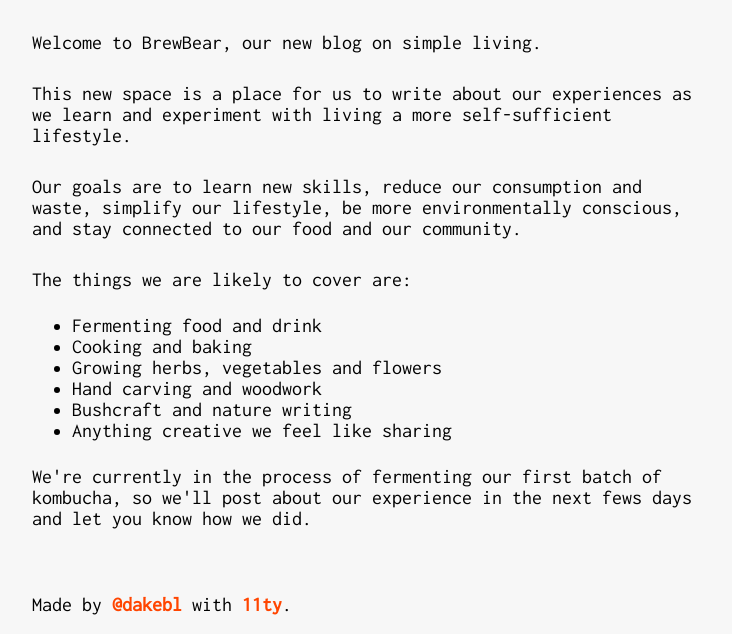
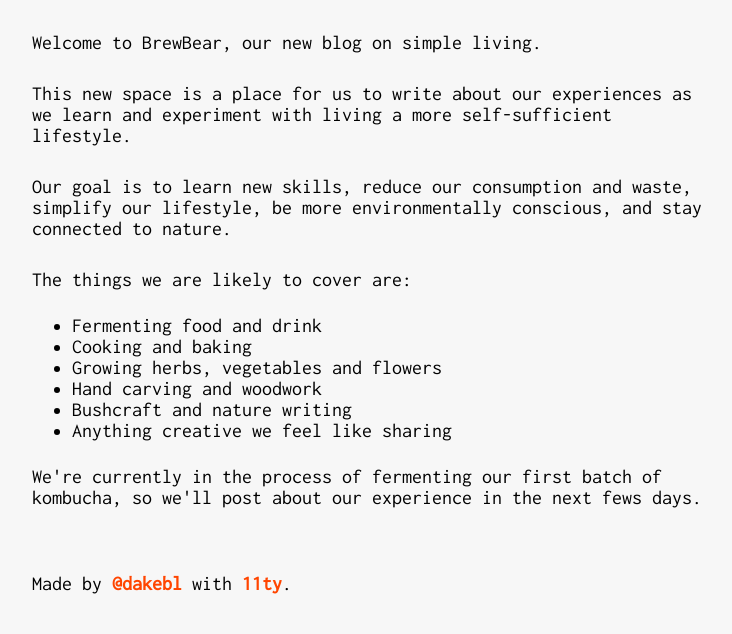
Before and after one commit to dakebl/brewbear, an Eleventy site: page src/writing-about-living-simply.md in a window 1280 px wide. Shown: the part 313-947 px from the top of the page, without its empty margins (272-1004 px from the left). After the commit the page ends 926 px from the top, so only its background shows below. Built offline with nearby package versions, Linux system fonts and the light colour scheme; Eleventy itself is replaced by a stand-in of ours; files that its build step writes are made by us from their sources.

Commit message:
:memo: Updated the copy of the initial post

```diff
--- a/src/writing-about-living-simply.md
+++ b/src/writing-about-living-simply.md
@@ -10,7 +10,7 @@ Welcome to BrewBear, our new blog on simple living.
 
 This new space is a place for us to write about our experiences as we learn and experiment with living a more self-sufficient lifestyle.
 
-Our goals are to learn new skills, reduce our consumption and waste, simplify our lifestyle, be more environmentally conscious, and stay connected to our food and our community.
+Our goal is to learn new skills, reduce our consumption and waste, simplify our lifestyle, be more environmentally conscious, and stay connected to nature.
 
 The things we are likely to cover are:
 - Fermenting food and drink
@@ -20,4 +20,4 @@ The things we are likely to cover are:
 - Bushcraft and nature writing
 - Anything creative we feel like sharing
 
-We're currently in the process of fermenting our first batch of kombucha, so we'll post about our experience in the next fews days and let you know how we did.
+We're currently in the process of fermenting our first batch of kombucha, so we'll post about our experience in the next fews days.
```
